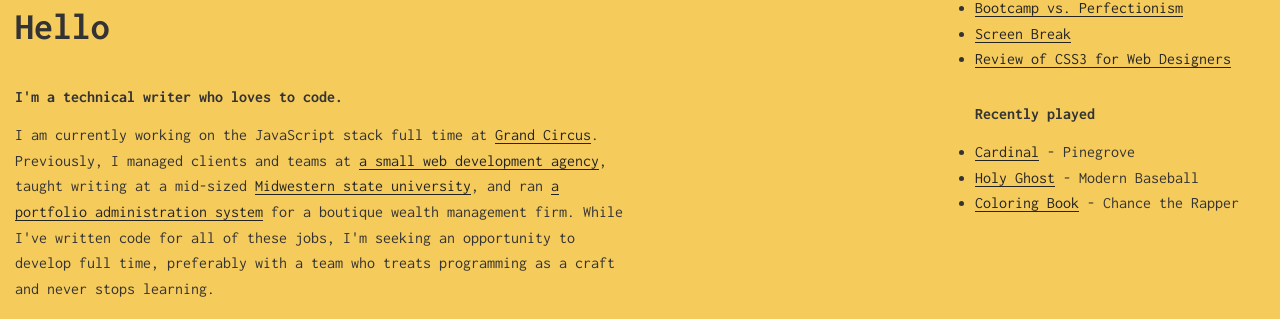
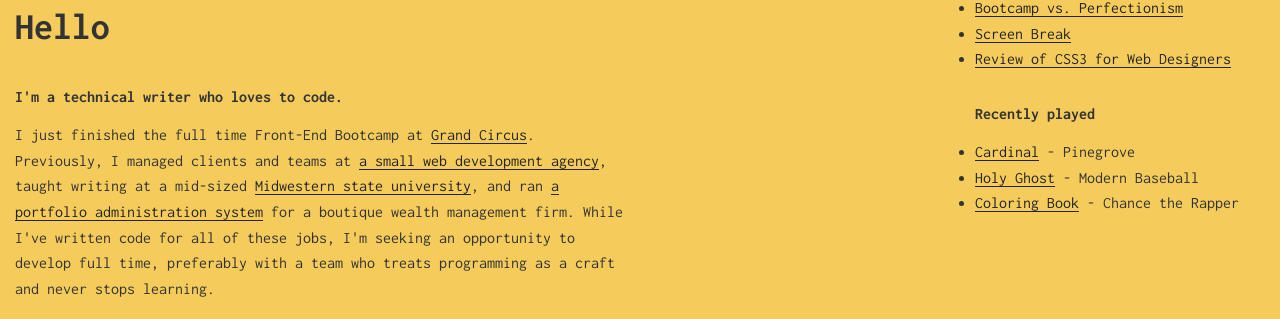
Before and after one commit to johnbenson/johnbenson.github.io, a Jekyll site: the page built from index.html, in a window 1280 px wide. Shown: the part 249-568 px from the top of the page. Built offline with Jekyll 4.4.1, drawn with Linux system fonts in a browser that asks for light colours; nearby versions of some CDN libraries.

Commit message:
changed line about GC to past tense

```diff
--- a/index.html
+++ b/index.html
@@ -50,7 +50,7 @@
         <div class="col-md-6">
           <h2>Hello</h2>
           <h5>I'm a technical writer who loves to code.</h5>
-          <p class="border-low">I am currently working on the JavaScript stack full time at <a href="http://www.grandcircus.co">Grand Circus</a>. Previously, I managed clients and teams at <a href="http://www.twinstatewebdesign.com">a small web development agency</a>,
+          <p class="border-low">I just finished the full time Front-End Bootcamp at <a href="http://www.grandcircus.co">Grand Circus</a>. Previously, I managed clients and teams at <a href="http://www.twinstatewebdesign.com">a small web development agency</a>,
             taught writing at a mid-sized <a href="http://www.engl.niu.edu">Midwestern state university</a>, and ran <a href="http://www.addepar.com">a portfolio administration system</a> for a boutique wealth management firm.
             While I've written code for all of these jobs, I'm seeking an opportunity to develop full time, preferably with a team who treats programming as a craft and never stops learning.</p>
         </div>
```
